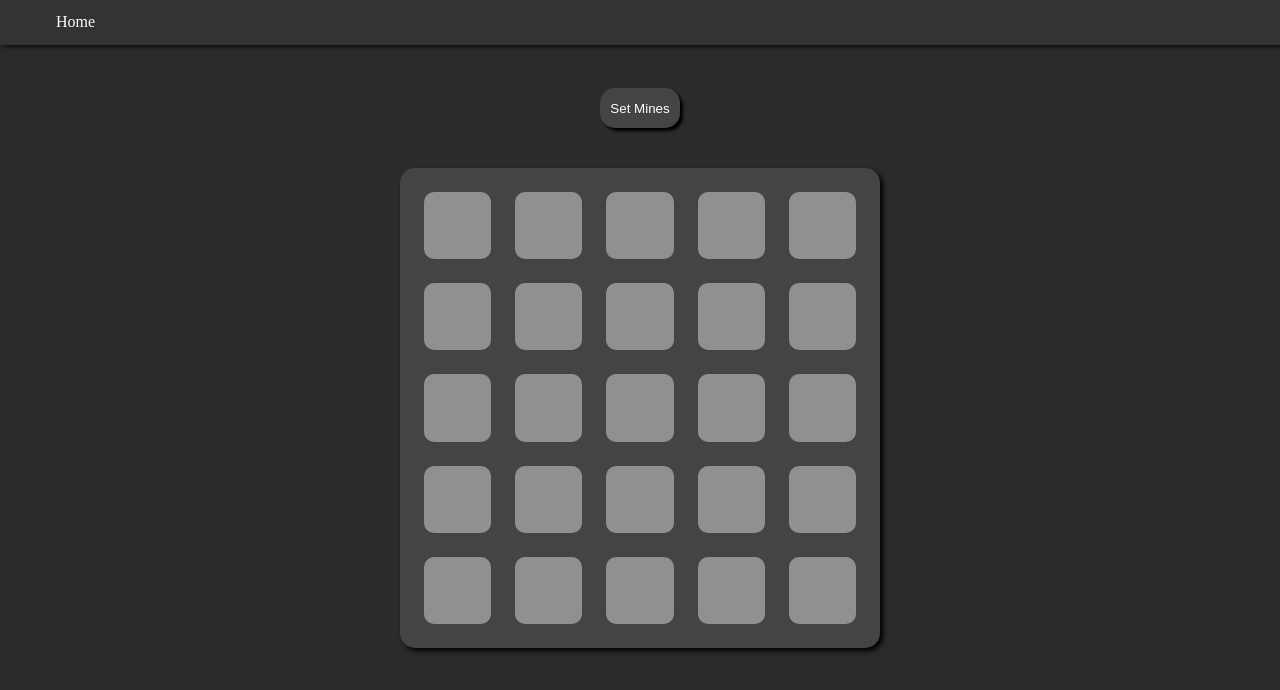
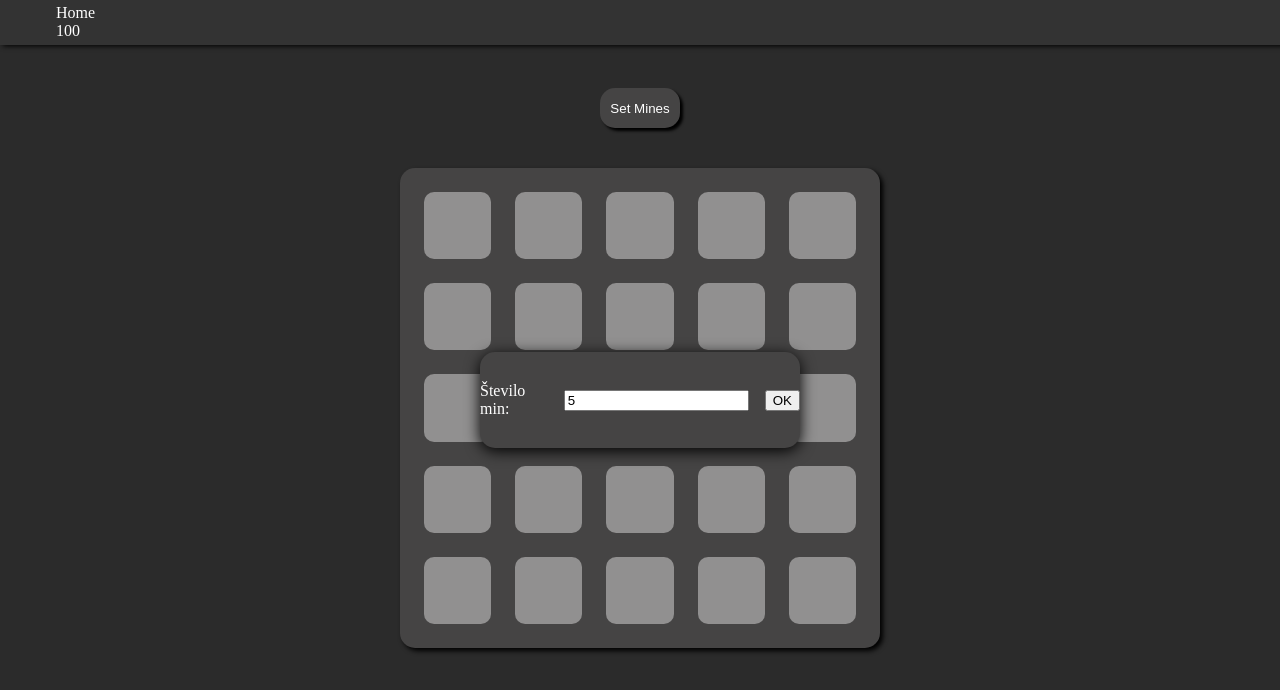
Before and after one commit to asdasdashash/matura, an Angular app: page / in a window 1280 px wide. Shown: the top 690 px of the page. Built offline with nearby package versions, Linux system fonts and the light colour scheme.

Commit message:
Initial upload

```diff
--- a/src/app/app.html
+++ b/src/app/app.html
@@ -1,7 +1,7 @@
 <nav>
   <ul>
     <li>Home</li>
-
+    <li>{{denar}}</li>
   </ul>
 </nav>
 
@@ -43,11 +43,13 @@
   </tr>
 </table>
 
-<div id="mineMenu" *ngIf="mineMenuOpen">
-  <span>Število min: </span>
-  <input type="number" [(ngModel)]="mineNum">
-  <button (click)="confirmMines()">OK</button>
-</div>
+@if (mineMenuOpen) {
+  <div id="mineMenu">
+    <span>Število min: </span>
+    <input type="number" [(ngModel)]="mineNum">
+    <button (click)="confirmMines()">OK</button>
+  </div>
+}
 
 
 <button id = "confirmMines"(click)="openMineMenu()">Set Mines</button>
--- a/src/app/app.ts
+++ b/src/app/app.ts
@@ -1,13 +1,13 @@
 import { Component, signal } from '@angular/core';
 import { RouterOutlet } from '@angular/router';
 import { FormsModule } from '@angular/forms';
-import { CommonModule } from '@angular/common';  // ← import this
+  // ← import this
 import { ViewChildren, QueryList, ElementRef } from '@angular/core';
 
 @Component({
   selector: 'app-root',
   standalone: true,
-  imports: [RouterOutlet, FormsModule, CommonModule],  // ← add CommonModule here
+  imports: [RouterOutlet, FormsModule],  // ← add CommonModule here
   templateUrl: './app.html',
   styleUrls: ['./app.scss']
 })
@@ -16,12 +16,14 @@ export class App {
   protected readonly title = signal('matura');
 
   @ViewChildren('cell') cells!: QueryList<ElementRef>;
+  denar: number = 100;
+
   randomNumber:number = 0;
   chance: number = 0;
   mineId: number = 0;
   mineNum: number = 5;
-  mineMenuOpen = false;
-
+  mineMenuOpen = true;
+  safePolja = 0;
   openMineMenu() {
     this.mineMenuOpen = true;
   }
@@ -34,31 +36,39 @@ export class App {
 
     else{
       console.log('Mines set to:', this.mineNum);
+      this.safePolja = 25;
+
       this.mineMenuOpen = false;
-      this.chance = (this.mineNum/25)*100
-
-      console.log(this.chance)
+      this.chance = (this.mineNum/25)*100;
+      this.safePolja = this.safePolja - this.mineNum;
+      console.log(this.safePolja);
     }
 
   }
 
   getMineId(id: number){
     this.randomNumber = Math.floor(Math.random() * 100) + 1;
+    console.log(this.randomNumber)
+    console.log("šansa za mino "+this.chance)
+    console.log("st varnih polj "+this.safePolja)
 
 
     this.mineId = id;
-    console.log(this.mineId);
 
     const cellArray = this.cells.toArray();  // make normal array
 
     const cell = cellArray[id - 1].nativeElement; // because your IDs start at 1
 
-    if(this.chance<this.randomNumber){
+    if(this.chance < this.randomNumber && this.safePolja > 0){
       cell.style.backgroundColor = "yellow";
     }
 
+    else{
+      cell.style.backgroundColor = "red";
+    }
 
 
+    this.safePolja--;
   }
 
 }
```
Also changed, not shown: package.json (+9 -9 lines), 1 other file (tests, documents, lock files or other folders).
